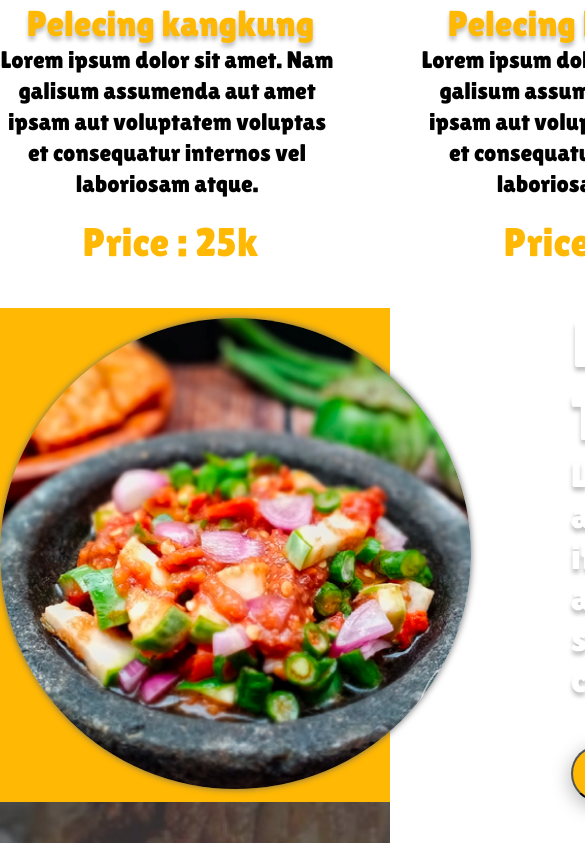
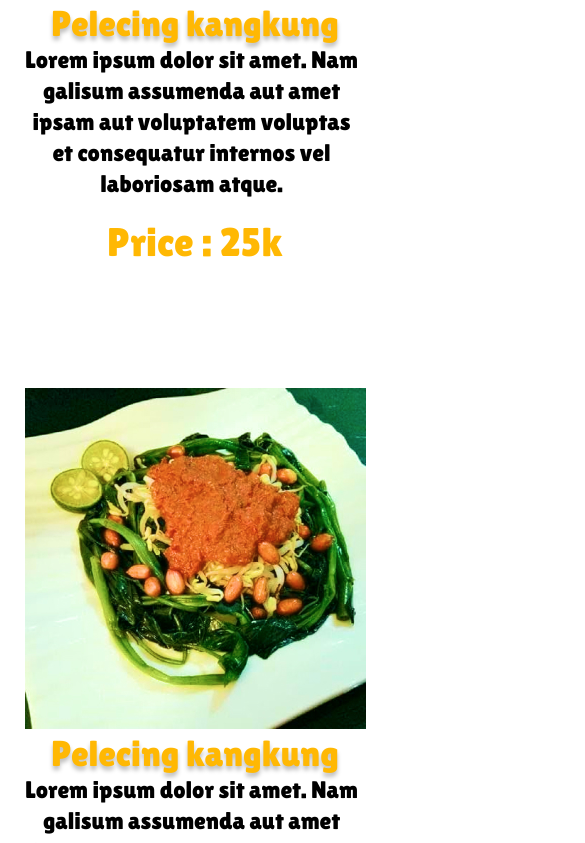
Before and after one commit to polteenyn/lombok-food, a plain HTML site: page index.html in a window 390 px wide. Shown: the part 1157-2000 px from the top of the page, 585 px wide, since content can reach past the window. Drawn offline with Linux system fonts and the light colour scheme; a web font is replaced by a local one.

Commit message:
Add files via upload

```diff
--- a/images/style.css
+++ b/images/style.css
@@ -219,6 +219,7 @@ a {
     font-family: "Lilita One";
     font-size: 36px;
     font-weight: 400;
+    margin-bottom: 30px;
 }
 
 .block3__inner {
@@ -417,3 +418,17 @@ a {
 .header-bckg {
     background: #161616;
 }
+
+@media (max-width: 1220px) {
+    .container {
+        margin: 0 auto;
+        max-width: 920px;
+        flex-wrap: wrap;
+    }
+
+    .block2-blocks {
+        display: flex;
+        justify-content: center;
+        flex-wrap: wrap;
+    }
+}
--- a/index.html
+++ b/index.html
@@ -52,12 +52,10 @@
             </div>
         </div>
     </div>
-    <div class="container">
     <div class="block2">
         <div class="block2__inner">
-                <div class="block2-title">
+            <div class="container">
                     <p class="block2-title">Our Menu</p>
-                </div>
                 <div class="block2-blocks">
                     <div class="block2-block">
                         <img src="images/block2img.jpg" alt="" class="block2-img">
@@ -97,9 +95,9 @@
         </div>
     </div>
     <div class="block3-bckg">
-        <div class="container">
         <div class="block3">
             <div class="block3__inner">
+                <div class="container">
                     <div class="block3-left">
                         <img class="block3-img" src="images/block3.png" alt="">
                     </div>
@@ -117,9 +115,9 @@
         </div>
     </div>
     <div class="block4-bckg">
-        <div class="container">
         <div class="block4">
             <div class="block4__inner">
+                <div class="container">
                     <div class="block4-title">About Us</div>
                     <div class="block4-text">Lorem ipsum dolor sit amet.
                     Ea dolor sunt et inventore officiis qui autem
@@ -130,9 +128,9 @@
             </div>
         </div>
     </div>
-    <div class="container">
     <div class="block5">
         <div class="block5__inner">
+            <div class="container">
                     <div class="block5-title">
                         Subscribe
                     </div>
@@ -147,9 +145,9 @@
         </div>
     </div>
     <div class="header-bckg">
-        <div class="container">
         <div class="header">
             <div class="header__inner">
+                <div class="container">
                     <div class="header_left">
                         <div class="header_left-title">
                             <div class="header-title">
```
Lines whose indentation alone changed are shown as unchanged.
